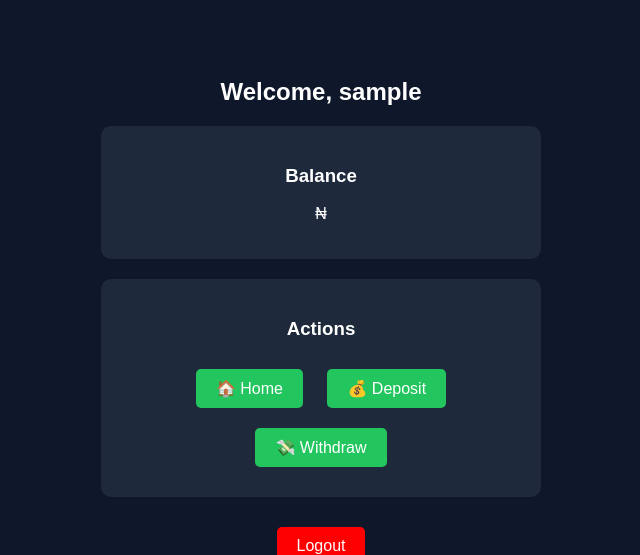
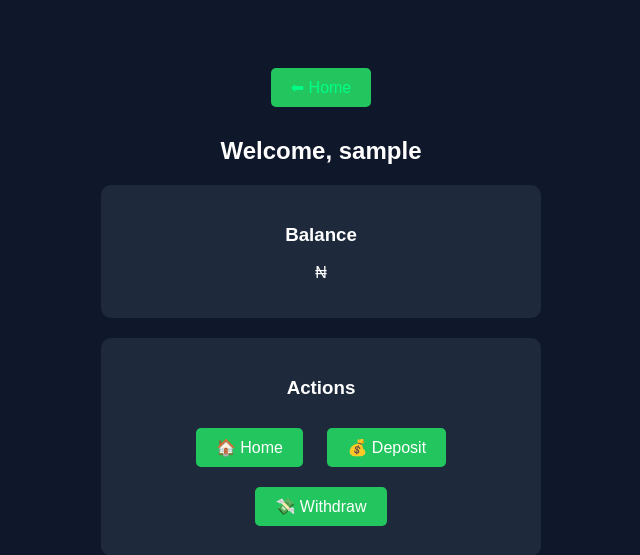
Before and after one commit to gregheading04-ui/securevest-website, a Flask app: page /dashboard in a window 1280 px wide. Shown: the top 555 px of the page, without its empty margins (319-959 px from the left). Run offline with Flask 3, Linux system fonts and the light colour scheme; the visitor is signed in with stand-in values (Sample User, id 1).

Commit message:
Updated dashboard

```diff
--- a/templates/dashboard.html
+++ b/templates/dashboard.html
@@ -29,7 +29,7 @@
 </style>
 </head>
 <body>
-
+<a href="/" style="color: #00ff88;">⬅ Home</a>
 <h2>Welcome, {{ user }}</h2>
 
 <div class="card">
```
